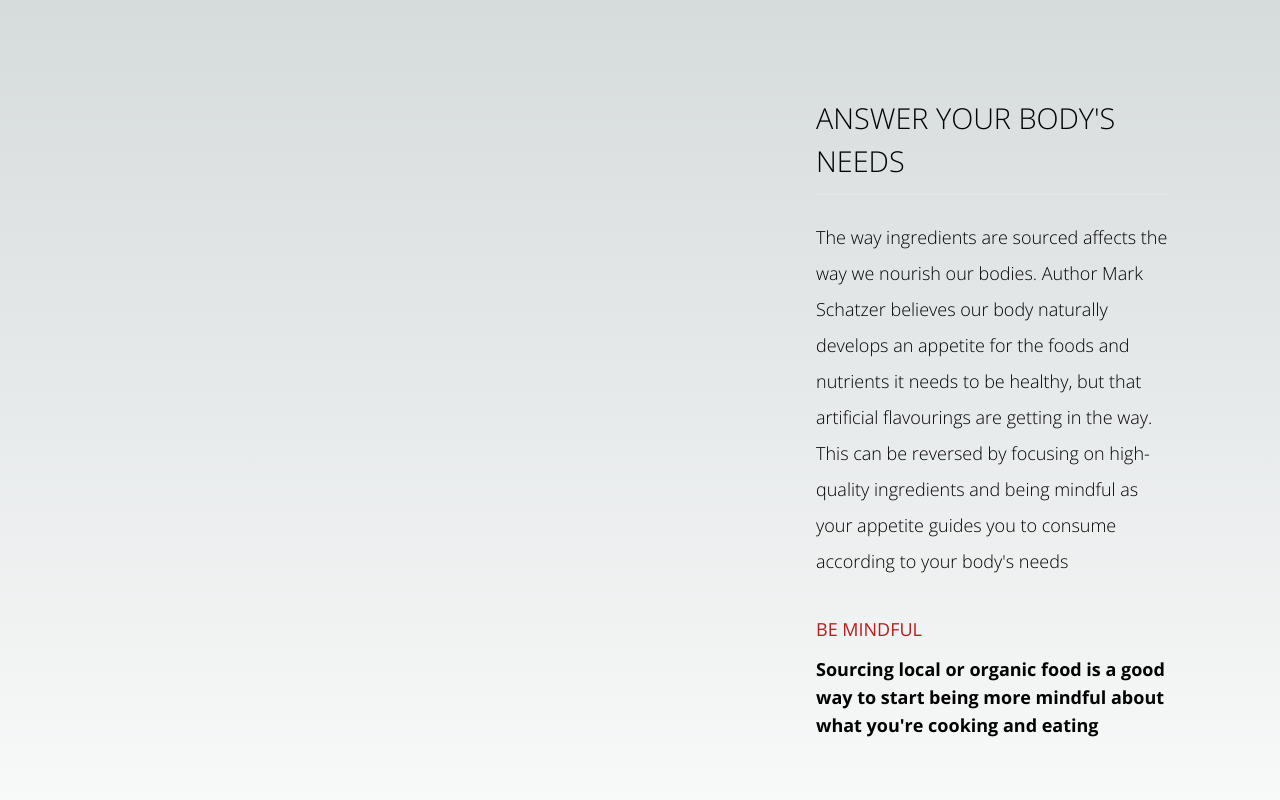
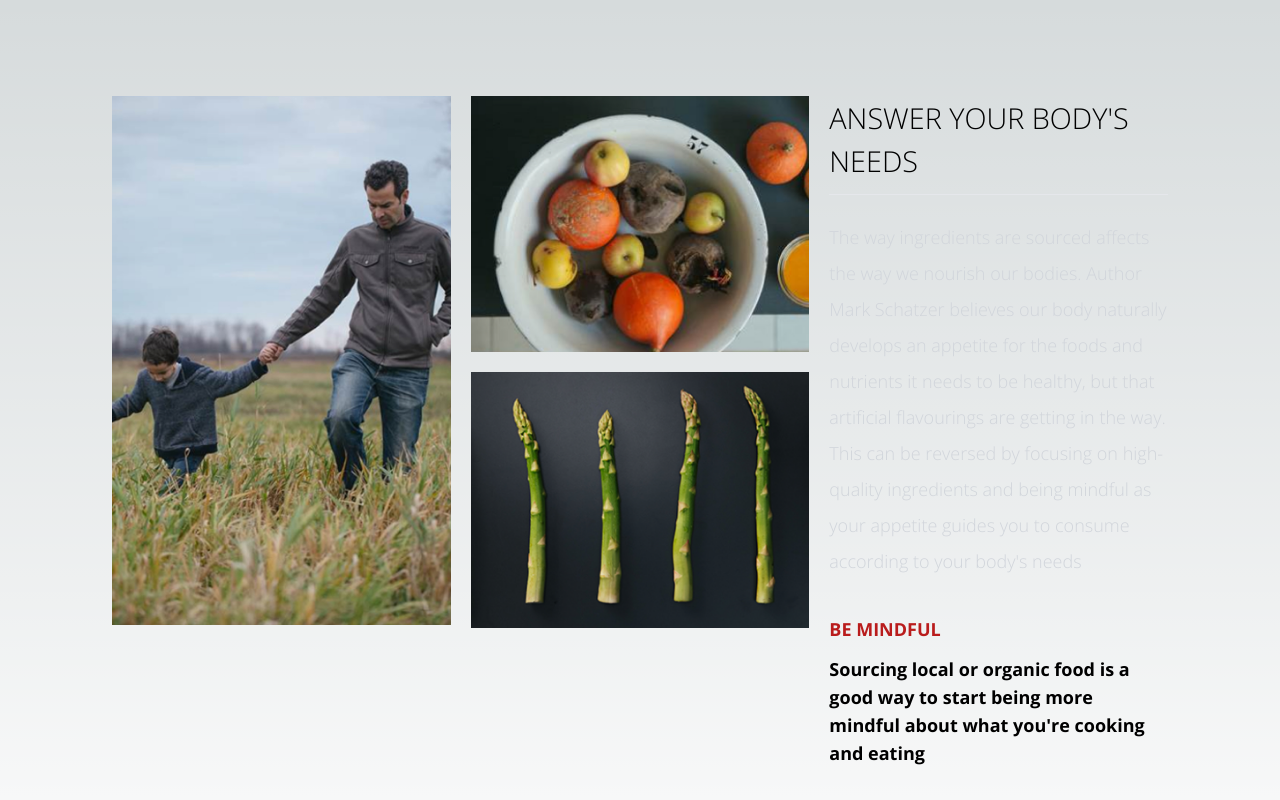
Before and after one commit to ramos-jeremykent/nextjs-skills-test-app, a Next.js app: page / in a window 1280 px wide. Shown: the top 800 px of the page. Built offline with nearby package versions, Linux system fonts and the light colour scheme.

Commit message:
chore: moved main article content to definition file

```diff
--- /dev/null
+++ b/src/app/definitions/main-article.ts
@@ -0,0 +1,32 @@
+export const mainArticleContent = {
+  id: 1,
+  title: "ANSWER YOUR BODY'S NEEDS",
+  content:
+    "The way ingredients are sourced affects the way we nourish our\
+      bodies. Author Mark Schatzer believes our body naturally develops\
+      an appetite for the foods and nutrients it needs to be healthy,\
+      but that artificial flavourings are getting in the way. This can\
+      be reversed by focusing on high-quality ingredients and being\
+      mindful as your appetite guides you to consume according to your\
+      body's needs",
+  footer: {
+    title: "BE MINDFUL",
+    content:
+      "  Sourcing local or organic food is a good way to start being more\
+              mindful about what you're cooking and eating",
+  },
+  images: [
+    {
+      src: "/assets/component-01/Image-01@2x.jpg",
+      alt: "Image 01",
+    },
+    {
+      src: "/assets/component-01/Image-02@2x.jpg",
+      alt: "Image 02",
+    },
+    {
+      src: "/assets/component-01/Image-03@2x.jpg",
+      alt: "Image 03",
+    },
+  ],
+};
--- a/src/app/page.tsx
+++ b/src/app/page.tsx
@@ -1,41 +1,44 @@
 "use client";
 
-import Image from "next/image";
+import { mainArticleContent } from "./definitions/main-article";
 
 export default function Home() {
   return (
     <main className="min-h-screen py-24 px-28">
-      <div className="grid md:grid-cols-3">
-        <div className="col-span-2"></div>
+      <div className="grid md:grid-cols-3 gap-x-5">
+        <div className="col-span-2">
+          <div className="flex h-full items-stretch gap-5">
+            <div>
+              <img src="/assets/component-01/Image-01@2x.jpg" alt="Image 01" />
+            </div>
+            <div className="space-y-5">
+              <img src="/assets/component-01/Image-02@2x.jpg" alt="Image 02" />
+              <img src="/assets/component-01/Image-03@2x.jpg" alt="Image 03" />
+            </div>
+          </div>
+        </div>
         <div>
           <div className="space-y-2 mb-9">
             <h1 className="md:pr-5 text-[1.8rem] uppercase font-openSansLight pb-1">
-              ANSWER YOUR BODY'S NEEDS
+              {mainArticleContent.title}
             </h1>
             <hr />
-            <p className="leading-9 pt-4 text-lg font-openSansLight">
-              The way ingredients are sourced affects the way we nourish our
-              bodies. Author Mark Schatzer believes our body naturally develops
-              an appetite for the foods and nutrients it needs to be healthy,
-              but that artificial flavourings are getting in the way. This can
-              be reversed by focusing on high-quality ingredients and being
-              mindful as your appetite guides you to consume according to your
-              body's needs
+            <p className="leading-9 pt-4 text-lg font-openSansLight text-gray-300">
+              {mainArticleContent.content}
             </p>
           </div>
           <div className="space-y-3">
-            <p className="text-lg text-red-700 font-openSansRegular">
-              BE MINDFUL
+            <p className="text-lg text-red-700 font-openSansBold">
+              {mainArticleContent.footer.title}
             </p>
             <p className="text-lg font-openSansBold">
-              Sourcing local or organic food is a good way to start being more
-              mindful about what you're cooking and eating
+              {mainArticleContent.footer.content}
             </p>
           </div>
         </div>
       </div>
       <div className="pt-20">
-        <p className="uppercase text-5xl text-center">
+        <p className="uppercase text-5xl text-center font-openSansLight">
           All the lastest from AEG
         </p>
       </div>
```
